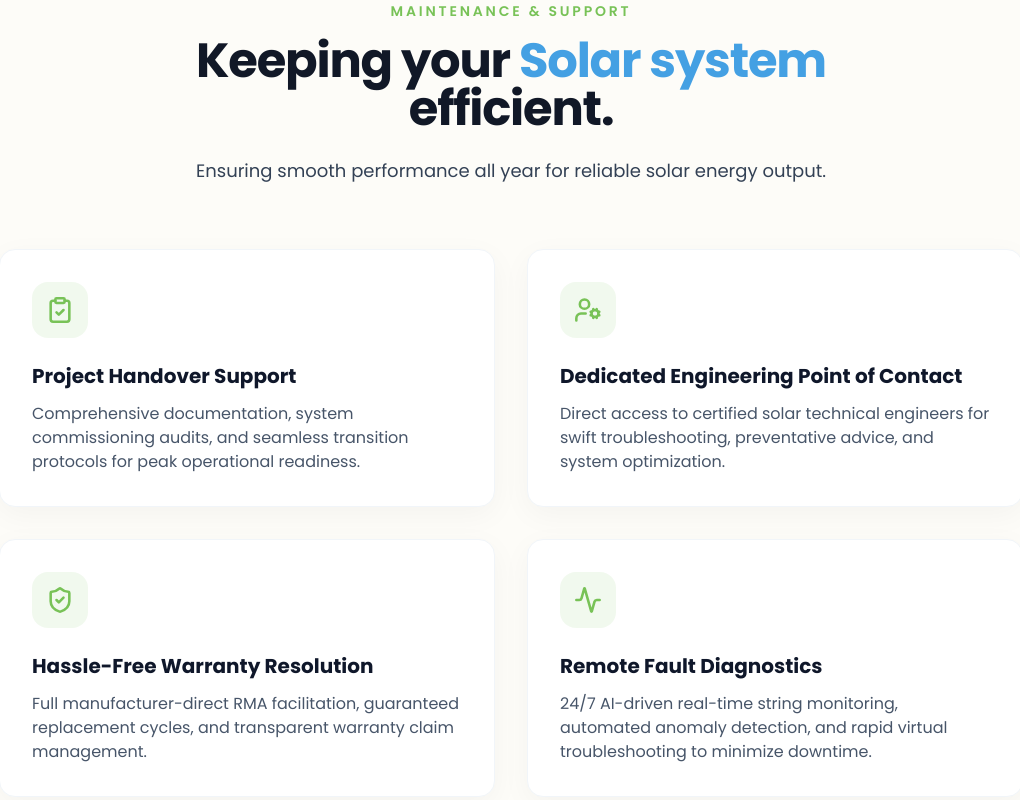
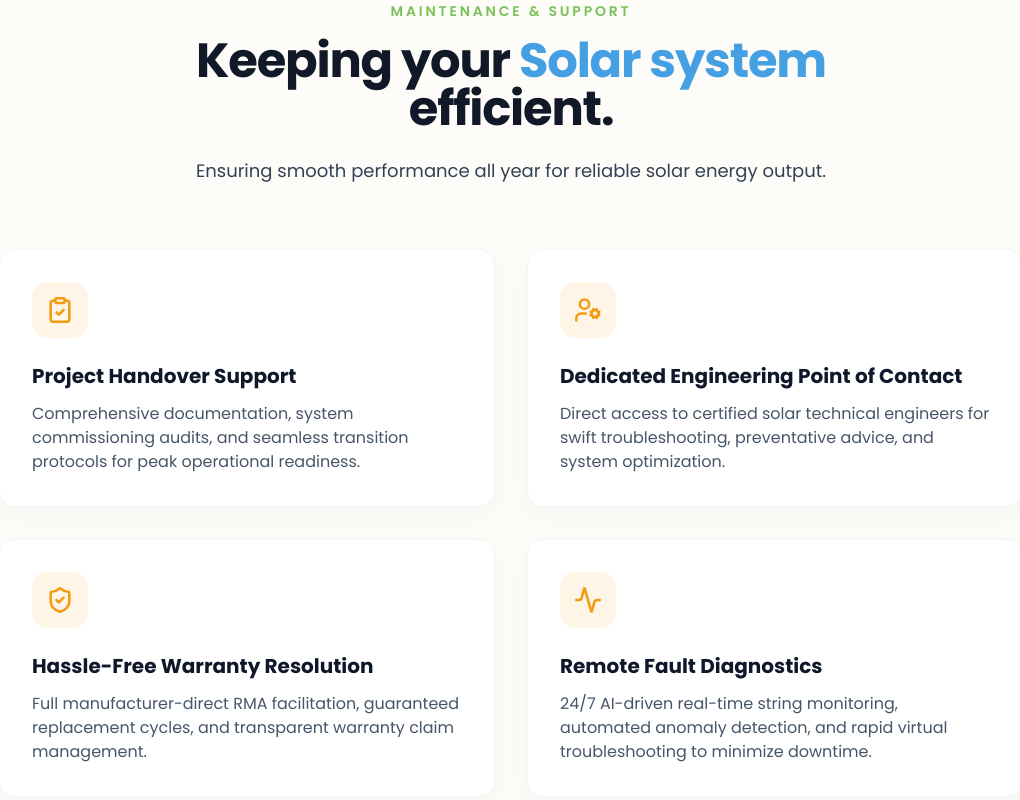
Before and after one commit to NachiketNikam04/kingsol-website-main, a React (Vite) app in the folder client/: page / in a window 1280 px wide. Shown: the part 4637-5437 px from the top of the page, without its empty margins (129-1149 px from the left). Built offline with nearby package versions, Linux system fonts and the light colour scheme; no server answers; grey boxes are pictures that could not be loaded.

Commit message:
maintanence and support cards changes-1

```diff
--- a/client/src/components/MaintenanceSupportSection.tsx
+++ b/client/src/components/MaintenanceSupportSection.tsx
@@ -240,12 +240,12 @@ export const MaintenanceSupportSection: React.FC = () => {
                 className="bg-white rounded-2xl p-8 border border-slate-100 shadow-[0_8px_30px_rgb(0,0,0,0.04)] hover:shadow-[0_20px_40px_rgb(0,0,0,0.08)] hover:-translate-y-1.5 transition-all duration-300 group flex flex-col items-start"
               >
                 {/* 14x14 Soft-tinted square wrapper for icon */}
-                <div className="w-14 h-14 rounded-2xl bg-brand-green/10 flex items-center justify-center text-brand-green mb-6 group-hover:bg-brand-green group-hover:text-white transition-all duration-300 shadow-xs shrink-0">
+                <div className="w-14 h-14 rounded-2xl bg-brand-orange/10 flex items-center justify-center text-brand-orange mb-6 group-hover:bg-brand-orange group-hover:text-white transition-all duration-300 shadow-xs shrink-0">
                   <IconComponent className="w-7 h-7 stroke-[2.2]" />
                 </div>
 
                 {/* Card Title */}
-                <h3 className="font-poppins text-xl font-bold mb-3 group-hover:text-brand-green transition-colors duration-300 text-slate-900">
+                <h3 className="font-poppins text-xl font-bold mb-3 transition-colors duration-300 text-slate-900">
                   {card.title}
                 </h3>
 
```
